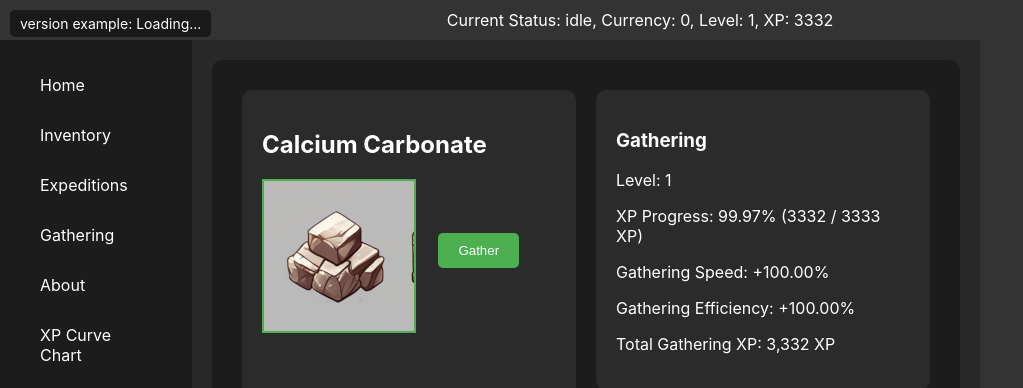
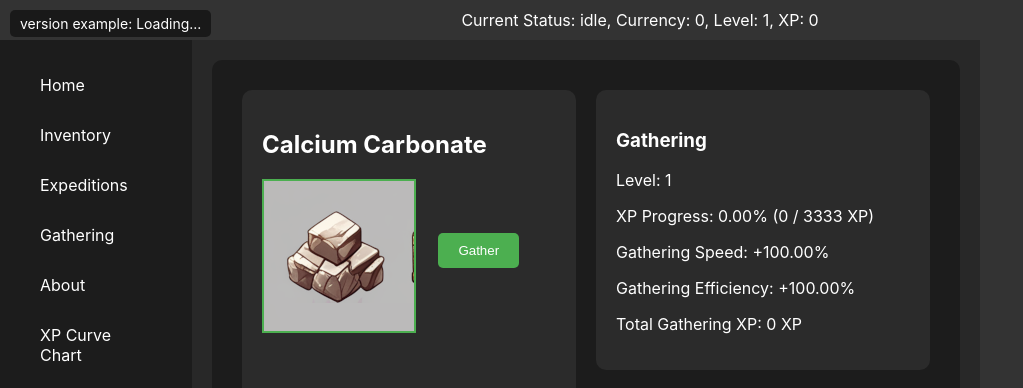
Before and after one commit to Fishbone-Aquatics/Aquarium-Capitalists, a React (Vite) app: page /gathering in a window 1280 px wide. Shown: the top 388 px of the page, without its empty margins (0-1023 px from the left). Built offline with nearby package versions, Linux system fonts and the light colour scheme; no server answers.

Commit message:
fix(Expeditions): Progress shows current level
The XP progress bar now properly shows the correct current level progress as well as setting the default values back for initial state (done testing for now).

```diff
--- a/src/features/player/playerInitialState.js
+++ b/src/features/player/playerInitialState.js
@@ -6,7 +6,7 @@ const loadInitialState = () => {
   const initialState = {
     name: 'player',
     stats: {
-      xp: 3332,
+      xp: 0,
       currency: 0,
       level: 1,
     },
@@ -19,7 +19,7 @@ const loadInitialState = () => {
     skills: {
       gathering: {
         level: 1,
-        xp: 3332,
+        xp: 0,
       },
     },
     status: 'idle',
--- a/src/pages/Gathering.jsx
+++ b/src/pages/Gathering.jsx
@@ -1,11 +1,10 @@
-// src/pages/Gathering.js
 import React, { useState, useEffect } from 'react';
 import { useSelector, useDispatch } from 'react-redux';
 import '../styles/gathering.css';
 import items from '../data/items/items';
 import { startGatheringResource, stopGatheringResource, handleGathering, setNotificationMessage, clearNotificationMessage } from '../features/gathering/gatheringSlice';
 import { clearActiveZone } from '../features/expeditions/expeditionSlice';
-import { getRequiredXPForLevel } from '../features/player/xpCalculator';
+import { calculateLevelFromXP, getRequiredXPForLevel } from '../features/player/xpCalculator';
 
 const Gathering = () => {
   const [activeTab, setActiveTab] = useState('minerals');
@@ -33,16 +32,21 @@ const Gathering = () => {
   const activeResource = useSelector(state => state.gathering.activeResource);
   const notificationMessage = useSelector(state => state.gathering.notificationMessage);
 
-  const currentLevel = gatheringSkill.level;
   const currentXP = gatheringSkill.xp;
-  const requiredXPForCurrentLevel = getRequiredXPForLevel(currentLevel);
-  const xpPercentage = (currentXP / requiredXPForCurrentLevel) * 100;
+  const currentLevel = calculateLevelFromXP(currentXP);
+  const requiredXPForCurrentLevel = currentLevel > 1 ? getRequiredXPForLevel(currentLevel - 1) : 0;
+  const requiredXPForNextLevel = getRequiredXPForLevel(currentLevel);
+
+  // Calculate current level progress
+  const currentLevelProgress = currentXP - requiredXPForCurrentLevel;
+  const xpForNextLevel = requiredXPForNextLevel - requiredXPForCurrentLevel;
+  const xpPercentage = (currentLevelProgress / xpForNextLevel) * 100;
 
   const handleToggleGathering = async () => {
     if (activeResource) {
       dispatch(stopGatheringResource());
     } else {
-      dispatch(clearActiveZone()); // we need a util / helper for this lol
+      dispatch(clearActiveZone());
       dispatch(startGatheringResource({ resource: selectedItem }));
       dispatch(setNotificationMessage(`Starting gathering ${selectedItem.name}`));
       setTimeout(() => {
@@ -125,11 +129,11 @@ const Gathering = () => {
       <div className="gathering-column">
         <div className="gathering-sidebar">
           <h3>Gathering</h3>
-          <p>Level: {gatheringSkill.level}</p>
-          <p>XP Progress: {xpPercentage.toFixed(2)}% ({currentXP} / {requiredXPForCurrentLevel} XP)</p>
+          <p>Level: {currentLevel}</p>
+          <p>XP Progress: {xpPercentage.toFixed(2)}% ({currentLevelProgress} / {xpForNextLevel} XP)</p>
           <p>Gathering Speed: +{(gatheringSpeed * 100).toFixed(2)}%</p>
           <p>Gathering Efficiency: +{(gatheringEfficiency * 100).toFixed(2)}%</p>
-          <p>Total Gathering XP: {gatheringSkill.xp.toLocaleString()} XP</p>
+          <p>Total Gathering XP: {currentXP.toLocaleString()} XP</p>
         </div>
         <div className="gathering-tabs">
           <button
```
